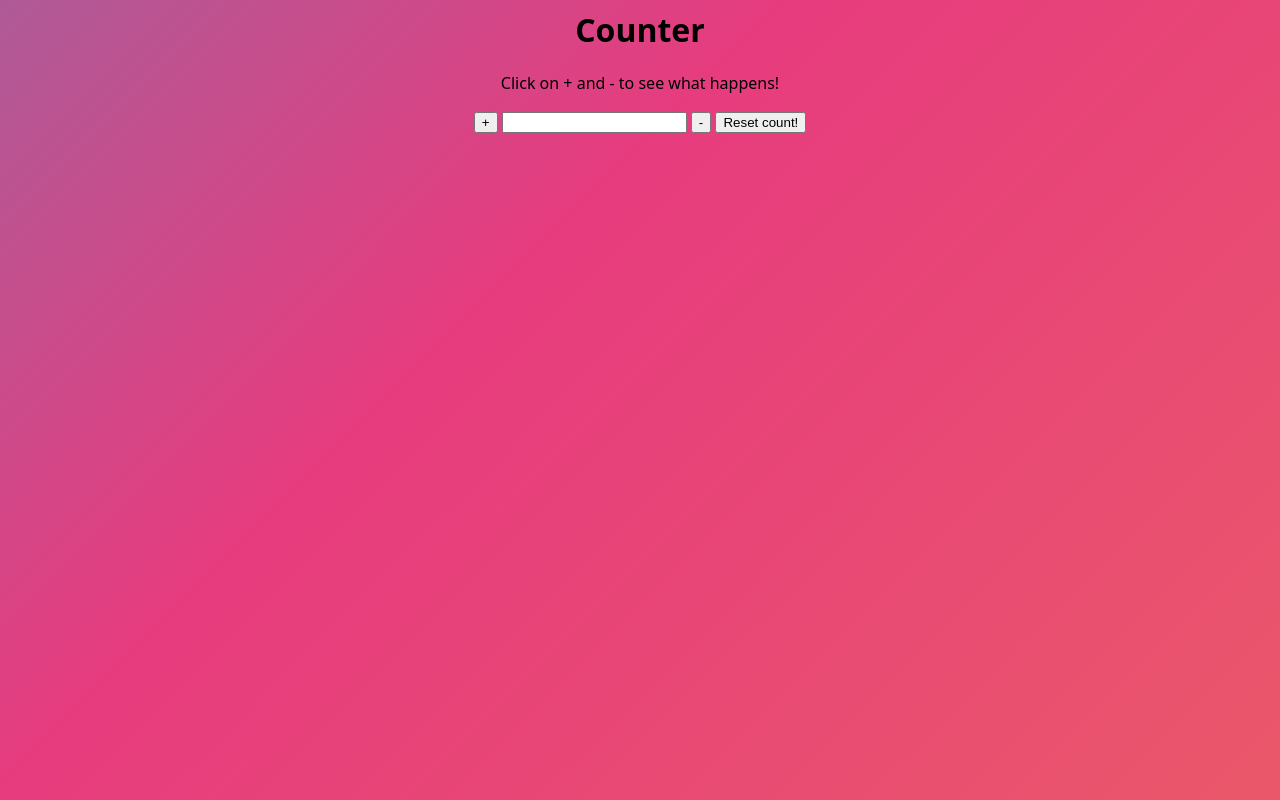
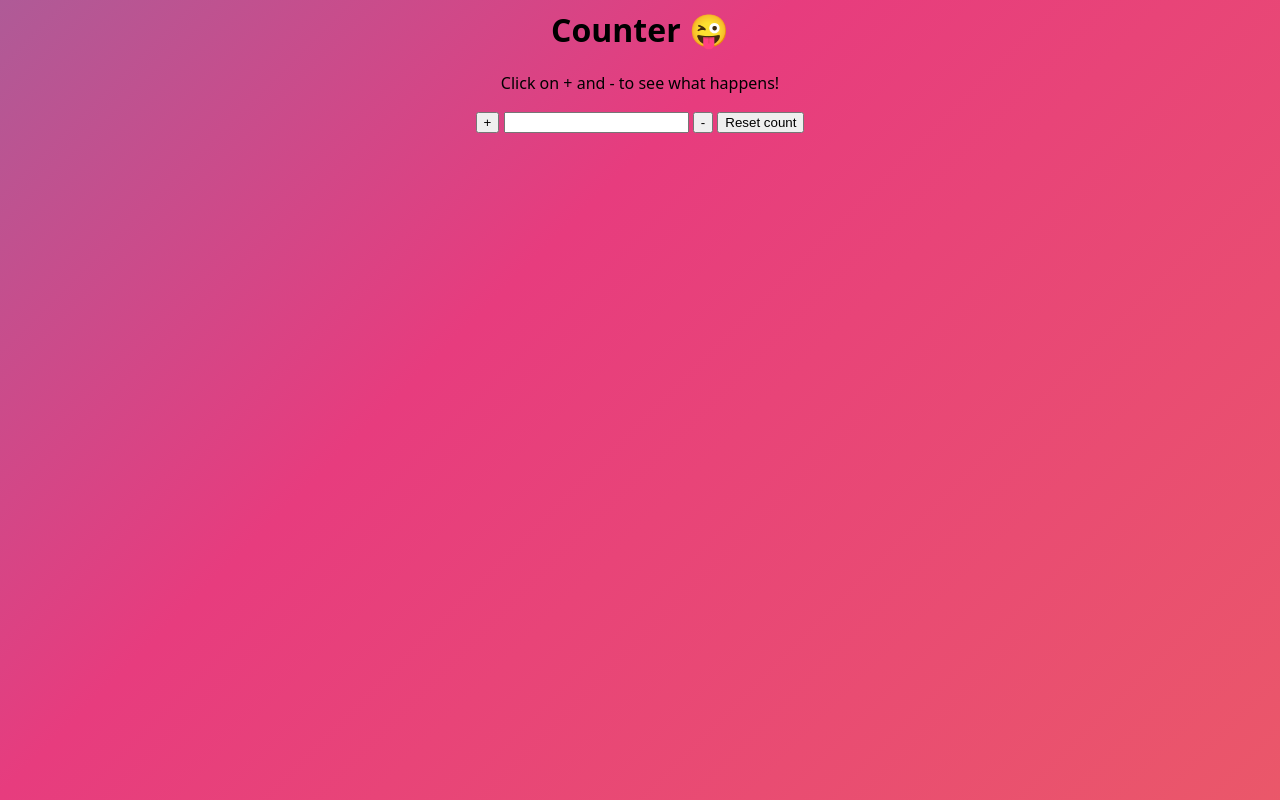
Before and after one commit to giuliam11/count, a plain HTML site: page index.html in a window 1280 px wide. Drawn offline with Linux system fonts and the light colour scheme.

Commit message:
Update index.html

```diff
--- a/index.html
+++ b/index.html
@@ -24,7 +24,7 @@ document.getElementById('txt').value=c;
 
 <body>
   <h1>
-Counter
+Counter &#128540;
 </h1>
   <p>
     Click on + and - to see what happens!
@@ -33,7 +33,7 @@ Counter
 <input type="button" value="+" onclick="playCount()" />
 <input type="text" id="txt" />
 <input type="button" value="-" onclick="stopCount()" />
-<input type="button" value="Reset count!" onclick="resetCount()" />
+<input type="button" value="Reset count" onclick="resetCount()" />
 </form>
 
 </body>
```
